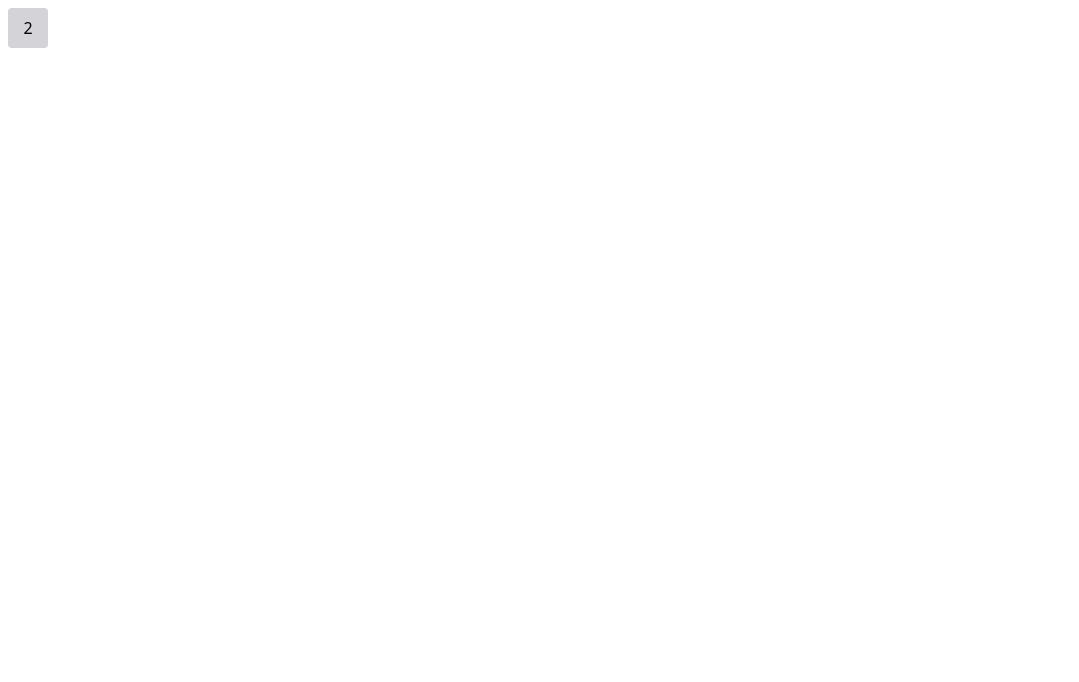
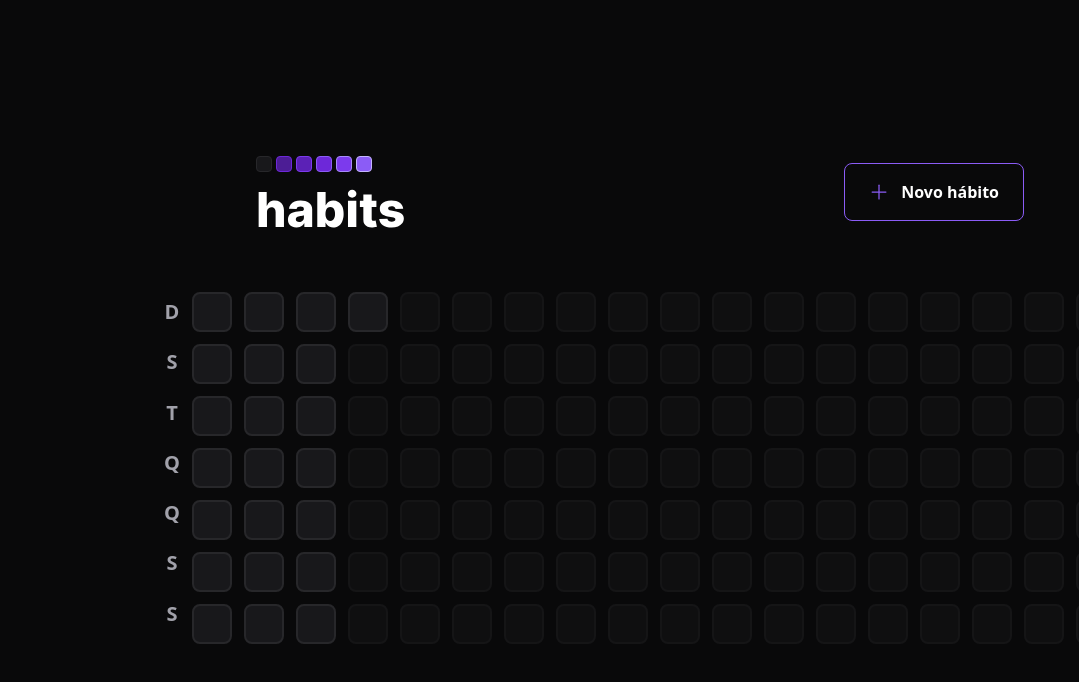
Before and after one commit to gabrielbonin/NLW-2023-Frontend, a React (Vite) app: page / in a window 1280 px wide. Shown: the top 682 px of the page, without its empty margins (0-1079 px from the left). Built offline with nearby package versions, Linux system fonts and the light colour scheme.

Commit message:
feature/components

```diff
--- a/index.html
+++ b/index.html
@@ -6,7 +6,7 @@
     <meta name="viewport" content="width=device-width, initial-scale=1.0" />
     <title>Vite + React + TS</title>
   </head>
-  <body>
+  <body class="bg-background text-white">
     <div id="root"></div>
     <script type="module" src="/src/main.tsx"></script>
   </body>
--- a/package.json
+++ b/package.json
@@ -10,6 +10,8 @@
   },
   "dependencies": {
     "autoprefixer": "^10.4.13",
+    "dayjs": "^1.11.7",
+    "phosphor-react": "^1.4.1",
     "postcss": "^8.4.21",
     "react": "^18.2.0",
     "react-dom": "^18.2.0"
--- a/src/App.tsx
+++ b/src/App.tsx
@@ -1,15 +1,16 @@
-import { useState } from "react";
 import "./styles/global.css";
-import { Habit } from "./components/Habit";
+//import { Habit } from "./components/Habit";
+import { Header } from "./components/Header";
+import "./styles/global.css";
+import SummaryTable from "./components/SummaryTable";
 
-function App() {
-  const [count, setCount] = useState(0);
-
+export function App() {
   return (
-    <div className="App">
-      <Habit completed={2} />
+    <div className="w-screen h-screen flex justify-center items-center">
+      <div className="w-full max-w-5xl px-6 flex flex-col gap-16">
+        <Header />
+        <SummaryTable />
+      </div>
     </div>
   );
 }
-
-export default App;
--- a/src/components/Habit.tsx
+++ /dev/null
@@ -1,11 +0,0 @@
-interface HabitProps {
-  completed: number;
-}
-
-export function Habit({ completed }: HabitProps) {
-  return (
-    <div className="bg-zinc-300 w-10 h-10 text-blue rounded m-2 text-center flex items-center justify-center">
-      {completed}
-    </div>
-  );
-}
--- /dev/null
+++ b/src/components/HabitDay.tsx
@@ -0,0 +1,9 @@
+interface HabitProps {
+  completed: number;
+}
+
+export function HabitDay() {
+  return (
+    <div className="w-10 h-10 bg-zinc-900 border-2 border-zinc-800 rounded-lg"></div>
+  );
+}
--- /dev/null
+++ b/src/components/Header.tsx
@@ -0,0 +1,19 @@
+import LogoImage from "../assets/logo.svg";
+import { Plus } from "phosphor-react";
+
+export const Header = () => {
+  return (
+    <div className="w-full max-w-3xl mx-auto flex items-center justify-between">
+      <img src={LogoImage} alt="Habits" />
+      <button
+        type="button"
+        className="border border-violet-500 font-semibold rounded-lg px-6 py-4 flex items-center gap-3 hover:border-violet-300"
+      >
+        <Plus size={20} className="text-violet-500" />
+        Novo hábito
+      </button>
+    </div>
+  );
+};
+
+export default Header;
--- /dev/null
+++ b/src/components/SummaryTable.tsx
@@ -0,0 +1,43 @@
+import generateDatesFromYearBeginning from "../utils/generate-dates-from-year-beginning";
+import { HabitDay } from "./HabitDay";
+
+const weekDays = ["D", "S", "T", "Q", "Q", "S", "S"];
+const summaryDates = generateDatesFromYearBeginning();
+const minimumSummaryDatesSize = 18 * 7;
+const amountOfDaysToFill = minimumSummaryDatesSize - summaryDates.length;
+
+export function SummaryTable() {
+  return (
+    <div className="w-full flex">
+      <div className="grid grid-rows-7 grid-flow-row gap=3">
+        {weekDays.map((day, index) => (
+          <div
+            key={`${day}-${index}`}
+            className="text-zinc-400 text-xl h-10 w-10 flex items-center font-bold justify-center"
+          >
+            {day}
+          </div>
+        ))}
+      </div>
+      <div className="grid grid-rows-7 grid-flow-col gap-3">
+        {summaryDates.map((date) => (
+          <HabitDay key={date.toString()} />
+        ))}
+
+        {amountOfDaysToFill > 0 &&
+          Array.from({
+            length: amountOfDaysToFill,
+          }).map((_, i) => {
+            return (
+              <div
+                key={i}
+                className="w-10 h-10 cursor-not-allowed opacity-40 bg-zinc-900 border-2 border-zinc-800 rounded-lg"
+              />
+            );
+          })}
+      </div>
+    </div>
+  );
+}
+
+export default SummaryTable;
--- a/src/main.tsx
+++ b/src/main.tsx
@@ -1,6 +1,6 @@
 import React from "react";
 import ReactDOM from "react-dom/client";
-import App from "./App";
+import { App } from "./App";
 import "./styles/global.css";
 
 ReactDOM.createRoot(document.getElementById("root") as HTMLElement).render(
--- /dev/null
+++ b/src/utils/generate-dates-from-year-beginning.ts
@@ -0,0 +1,18 @@
+import dayjs from "dayjs";
+
+export function generateDatesFromYearBeginning() {
+  const firstDayOfYear = dayjs().startOf("year");
+  const today = new Date();
+
+  const dates = [];
+  let compareDate = firstDayOfYear;
+
+  while (compareDate.isBefore(today)) {
+    dates.push(compareDate.toDate());
+    compareDate = compareDate.add(1, "day");
+  }
+
+  return dates;
+}
+
+export default generateDatesFromYearBeginning;
--- a/tailwind.config.cjs
+++ b/tailwind.config.cjs
@@ -1,8 +1,18 @@
 /** @type {import('tailwindcss').Config} */
 module.exports = {
-  content: ["./src/**/*.tsx"],
+  content: [
+    './src/**/*.tsx',
+    './index.html'
+  ],
   theme: {
-    extend: {},
+    extend: {
+      colors: {
+        background: '#09090A'
+      },
+      gridTemplateRows: {
+        7: 'repeat(7, minmax(0, 1fr))',
+      }
+    },
   },
   plugins: [],
 }
```
Also changed, not shown: src/assets/logo.svg (added), src/styles/global.css (line endings or trailing spaces), 1 other file (tests, documents, lock files or other folders).
